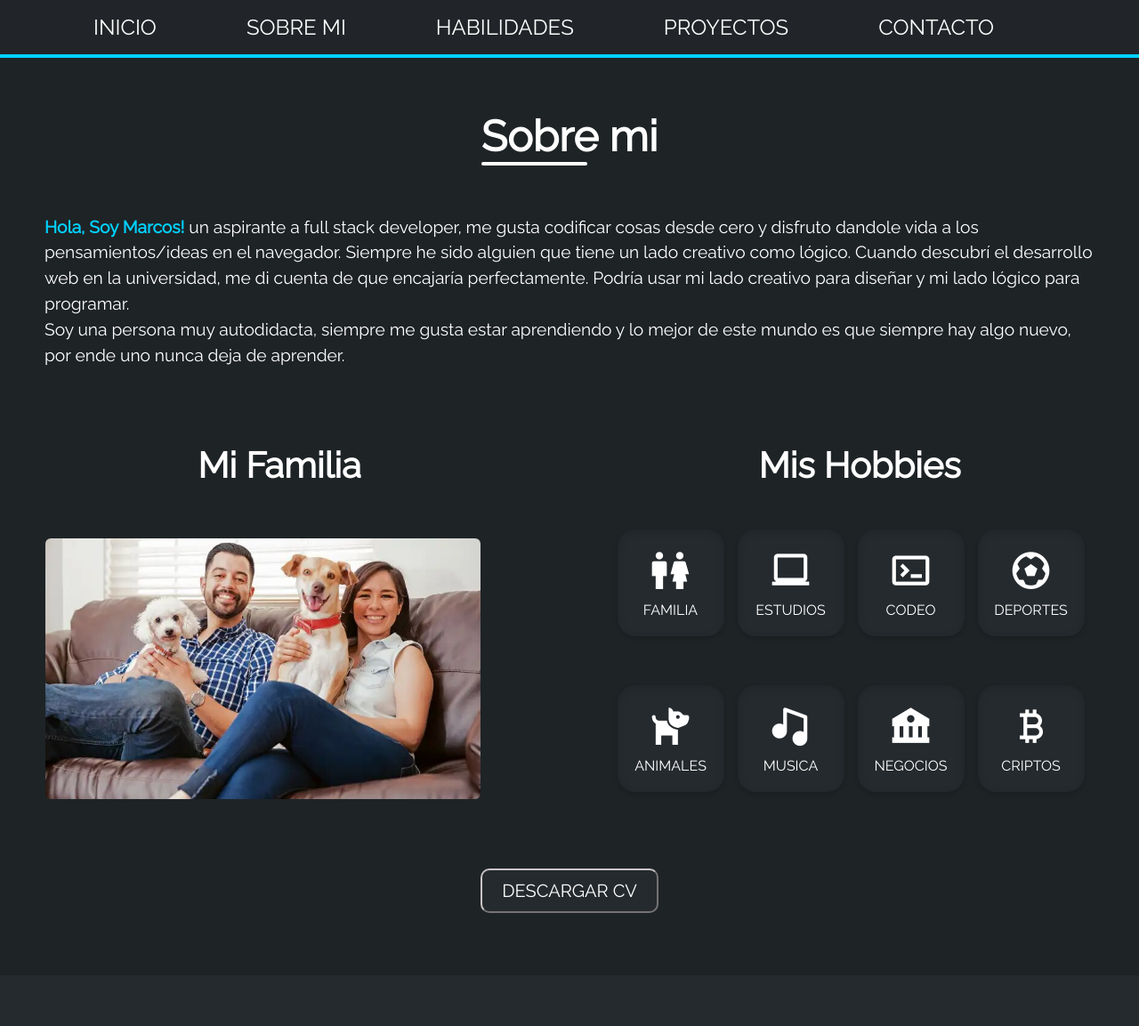
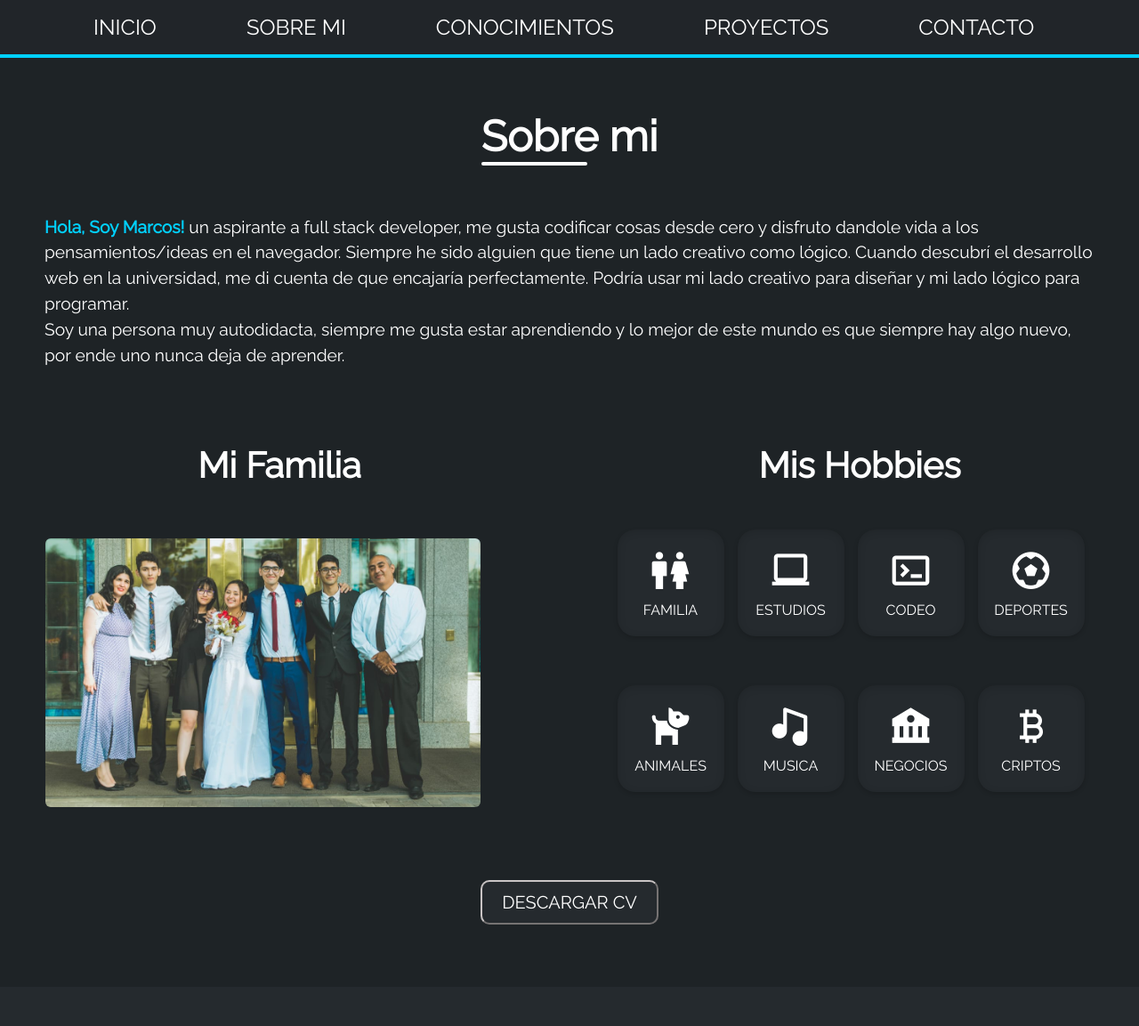
Before and after one commit to M-Camargo/Portafolio, a website: page index.html in a window 1280 px wide. Shown: the part 703-1856 px from the top of the page at 89% size. Drawn offline with nearby package versions, Linux system fonts and the light colour scheme; files whose address does not match are found by name.

Commit message:
actualizacion imagenes

```diff
--- a/index.html
+++ b/index.html
@@ -31,9 +31,7 @@
 
 <body>
 
-    <script src="https://cdn.jsdelivr.net/npm/bootstrap@5.2.0-beta1/dist/js/bootstrap.bundle.min.js"
-        integrity="sha384-pprn3073KE6tl6bjs2QrFaJGz5/SUsLqktiwsUTF55Jfv3qYSDhgCecCxMW52nD2"
-        crossorigin="anonymous"></script>
+
 
     <section class="container-fluid" id="inicio" style="background-color: #1E2326;">
         <div class="row">
@@ -75,8 +73,7 @@
             </div>
         </div>
     </section>
-
-    <nav class="navbar navbar-expand-lg navbar-dark bg-dark">
+    <nav class="navbar  navbar-expand-lg  navbar-dark bg-dark">
         <div class="container-fluid">
             <button class="navbar-toggler" type="button" data-bs-toggle="collapse"
                 data-bs-target="#navbarSupportedContent" aria-controls="navbarSupportedContent" aria-expanded="false"
@@ -93,7 +90,7 @@
                         <a class="nav-link" href="#Sobre_mi">SOBRE MI</a>
                     </li>
                     <li class="nav-item">
-                        <a class="nav-link" href="#Habilidades">HABILIDADES</a>
+                        <a class="nav-link" href="#Habilidades">CONOCIMIENTOS</a>
                     </li>
                     <li class="nav-item">
                         <a class="nav-link" href="#Proyectos">PROYECTOS</a>
@@ -104,6 +101,7 @@
             </div>
         </div>
     </nav>
+
     <section id="Sobre_mi" style="background-color: #1E2326; color: #ffff;">
         <div class=" row">
             <div class="col-md-12">
@@ -122,14 +120,13 @@
                 <div class="row">
                     <div class="col-md-6 .justify-content-center" data-aos="fade-right">
                         <h3 class=" text-center"> <b> Mi Familia </b></h3>
-                        <img alt="familia" src="./assets/familia.webp" class="rounded" />
+                        <img alt="familia" src="./assets/familia.jpg" class="rounded" />
                     </div>
-                    <div class="col-md-6" data-aos="fade-left">
+                    <div class="col-md-6">
 
                         <h3 class="text-center"> <b> Mis Hobbies </b></h3>
 
                         <ul class="list-unstyled">
-
                             <div>
                                 <li class="list_item">
                                     <p> <i class='bx bx-male-female'> </i> <span> Familia </span> </p>
@@ -521,7 +518,9 @@
     <script>
         AOS.init();
     </script>
-
+    <script src="https://cdn.jsdelivr.net/npm/bootstrap@5.2.0-beta1/dist/js/bootstrap.bundle.min.js"
+        integrity="sha384-pprn3073KE6tl6bjs2QrFaJGz5/SUsLqktiwsUTF55Jfv3qYSDhgCecCxMW52nD2"
+        crossorigin="anonymous"></script>
 
 </body>
 
--- a/scss/stylos.scss
+++ b/scss/stylos.scss
@@ -1,7 +1,17 @@
 @import "variables";
 
+* {
+    margin: 0;
+    padding: 0;
+    box-sizing: border-box;
+
+}
+
 #Sobre_mi {
+
+
     h2 {
+
         font: color #ffff, text-align center;
         font-size: 3rem;
         padding-top: 60px;
@@ -153,6 +163,7 @@
 }
 
 nav {
+
     &::before {
         content: "";
         height: 4px;
@@ -702,7 +713,7 @@ body {
     justify-content: center;
     align-items: center;
     text-align: center;
-    background-image: url(https://static.vecteezy.com/system/resources/previews/001/241/853/large_2x/grayscale-of-yosemite-mountain-range-free-photo.jpeg);
+    background-image: url(/assets/marcos.jpg);
     background-repeat: no-repeat;
     background-position: center center;
     background-size: cover;
```
Also changed, not shown: assets/familia.jpg (added), assets/fondo3.png, css/stylos.css, 1 other file.
